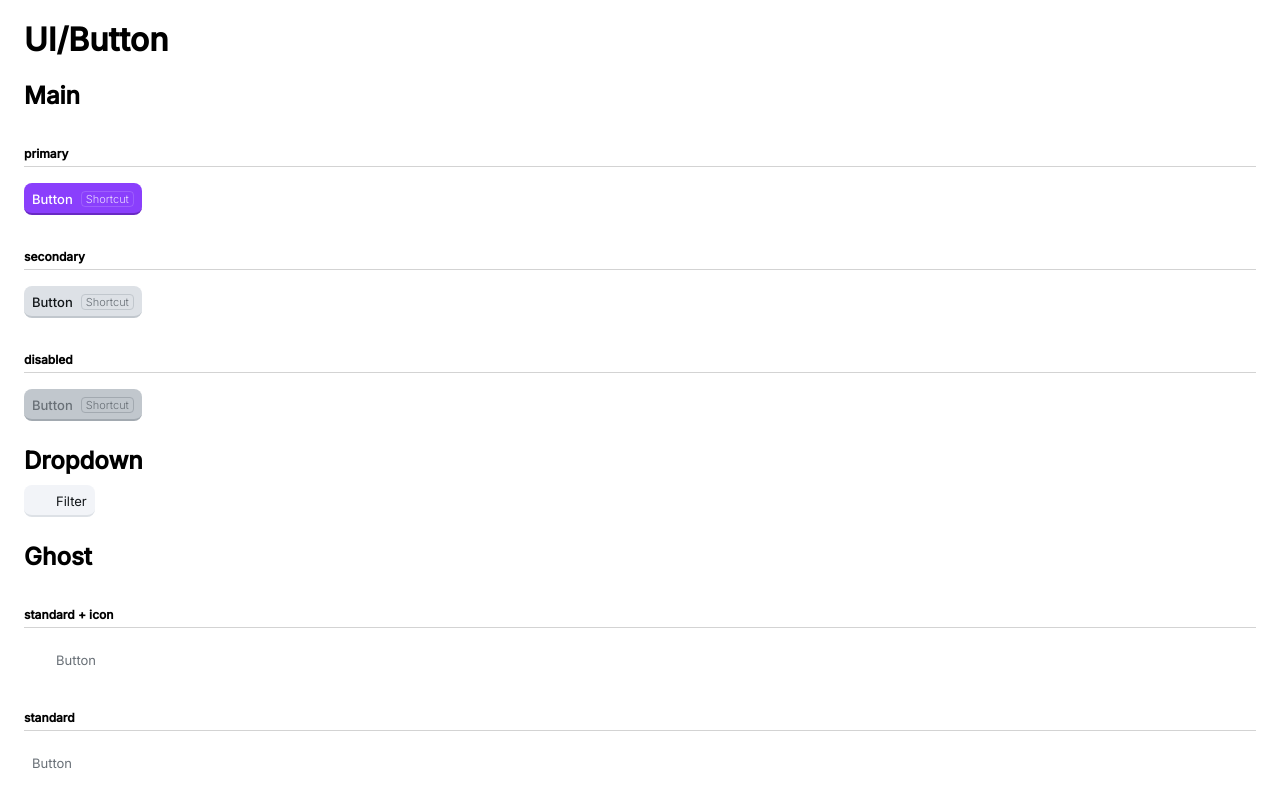
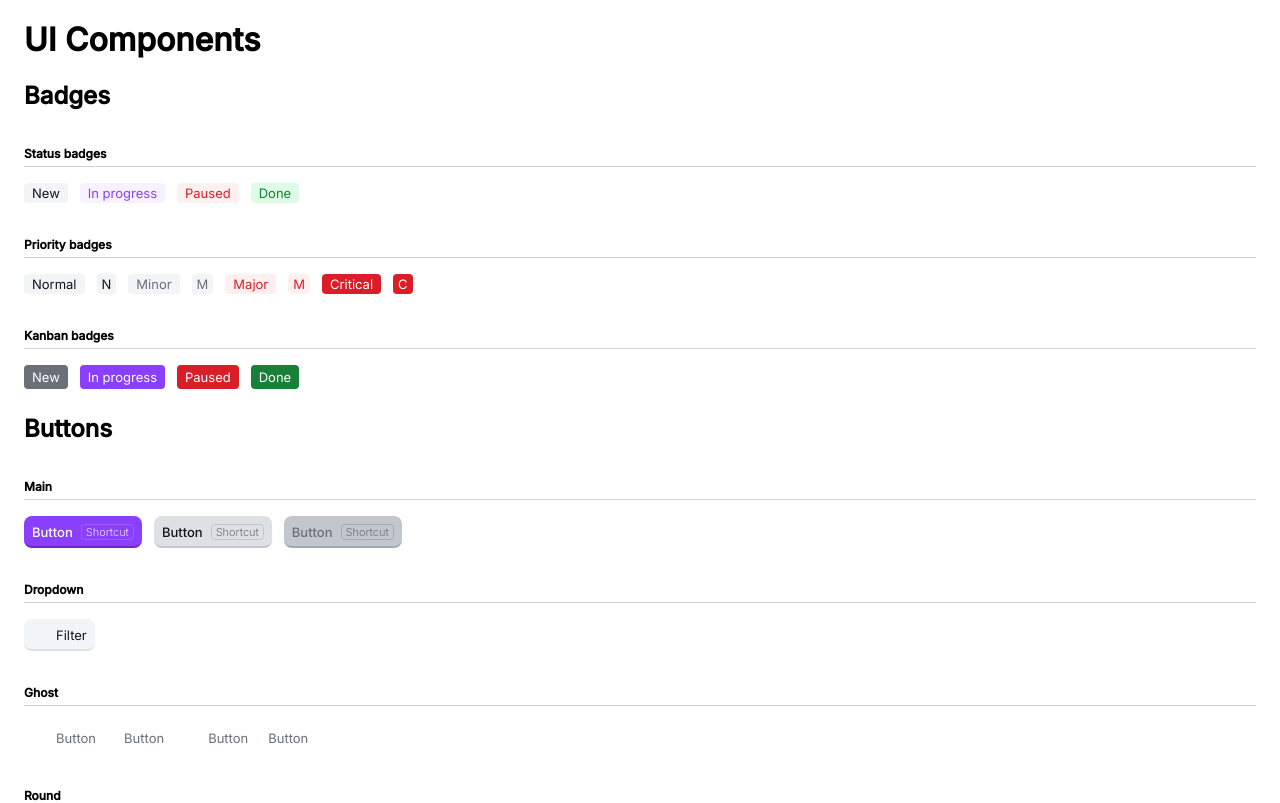
Before and after one commit to kdubrovsky/kanban-app, a React (Vite) app: page / in a window 1280 px wide. Shown: the top 803 px of the page. Built offline with nearby package versions, Linux system fonts and the light colour scheme.

Commit message:
Add badges on components page and rearrange html

```diff
--- a/src/App.jsx
+++ b/src/App.jsx
@@ -1,4 +1,5 @@
 import Button from "./components/ui/Button/Button"
+import Badge from "./components/ui/Badge/Badge";
 
 function App() {
 
@@ -6,12 +7,114 @@ function App() {
         console.log(`Click`);
     }
 
+    // type,                   // 'status', 'priority','kanban'
+    // priority,               // 'normal', 'minor', 'major', 'critical'
+    // status,                 // 'new', 'inprogress', 'paused', 'done'
+    // compact = false,
+    // title,                  // badge title
+
+
+
     return (
         <>
-            <h1>UI/Button</h1>
-            <div>
-                <h2>Main</h2>
-                <h3>primary</h3>
+            <h1>UI Components</h1>
+            <h2>Badges</h2>
+            <h3>Status badges</h3>
+            <div className="inline-group">
+                <Badge
+                    type='status'
+                    status='new'
+                    title='New'
+                />
+                <Badge
+                    type='status'
+                    status='inprogress'
+                    title='In progress'
+                />
+                <Badge
+                    type='status'
+                    status='paused'
+                    title='Paused'
+                />
+                <Badge
+                    type='status'
+                    status='done'
+                    title='Done'
+                />
+            </div>
+            <h3>Priority badges</h3>
+            <div className="inline-group">
+                <Badge
+                    type='priority'
+                    priority='normal'
+                    title='Normal'
+                />
+                <Badge
+                    type='priority'
+                    priority='normal'
+                    title='Normal'
+                    compact={true}
+                />
+                <Badge
+                    type='priority'
+                    priority='minor'
+                    title='Minor'
+                />
+                <Badge
+                    type='priority'
+                    priority='minor'
+                    title='Minor'
+                    compact={true}
+                />
+                <Badge
+                    type='priority'
+                    priority='major'
+                    title='Major'
+                />
+                <Badge
+                    type='priority'
+                    priority='major'
+                    title='Major'
+                    compact={true}
+                />
+                <Badge
+                    type='priority'
+                    priority='critical'
+                    title='Critical'
+                />
+                <Badge
+                    type='priority'
+                    priority='critical'
+                    title='Critical'
+                    compact={true}
+                />
+            </div>
+            <h3>Kanban badges</h3>
+            <div className="inline-group">
+                <Badge
+                    type='kanban'
+                    status='new'
+                    title='New'
+                />
+                <Badge
+                    type='kanban'
+                    status='inprogress'
+                    title='In progress'
+                />
+                <Badge
+                    type='kanban'
+                    status='paused'
+                    title='Paused'
+                />
+                <Badge
+                    type='kanban'
+                    status='done'
+                    title='Done'
+                />
+            </div>
+            <h2>Buttons</h2>
+            <h3>Main</h3>
+            <div className="inline-group">
                 <Button
                     style='main'
                     priority='primary'
@@ -19,7 +122,6 @@ function App() {
                     onClick={dummyHandler}
                     title='Button'
                 />
-                <h3>secondary</h3>
                 <Button
                     style='main'
                     priority='secondary'
@@ -27,7 +129,6 @@ function App() {
                     onClick={dummyHandler}
                     title='Button'
                 />
-                <h3>disabled</h3>
                 <Button
                     style='main'
                     priority='secondary'
@@ -36,28 +137,27 @@ function App() {
                     title='Button'
                     disabled={true}
                 />
-                <h2>Dropdown</h2>
+            </div>
+            <h3>Dropdown</h3>
             <Button
                 style='dropdown'
                 icon='filter'
                 onClick={dummyHandler}
                 title='Filter'
             />
-                <h2>Ghost</h2>
-                <h3>standard + icon</h3>
+            <h3>Ghost</h3>
+            <div className="inline-group">
                 <Button
                     style='ghost'
                     icon='fake'
                     onClick={dummyHandler}
                     title='Button'
                 />
-                <h3>standard</h3>
                 <Button
                     style='ghost'
                     onClick={dummyHandler}
                     title='Button'
                 />
-                <h3>small + icon</h3>
                 <Button
                     style='ghost'
                     size='small'
@@ -65,22 +165,29 @@ function App() {
                     onClick={dummyHandler}
                     title='Button'
                 />
-                <h3>small</h3>
+
                 <Button
                     style='ghost'
                     size='small'
                     onClick={dummyHandler}
                     title='Button'
                 />
-                <h2>Round</h2>
-                <h3>standard primary</h3>
+            </div>
+
+            <h3>Round</h3>
+            <div className="inline-group">
                 <Button
                     style='round'
                     priority='primary'
                     icon='fake'
                     onClick={dummyHandler}
                 />
-                <h3>small primary</h3>
+                <Button
+                    style='round'
+                    priority='secondary'
+                    icon='fake'
+                    onClick={dummyHandler}
+                />
                 <Button
                     style='round'
                     priority='primary'
@@ -88,14 +195,6 @@ function App() {
                     icon='fake'
                     onClick={dummyHandler}
                 />
-                <h3>standard secondary</h3>
-                <Button
-                    style='round'
-                    priority='secondary'
-                    icon='fake'
-                    onClick={dummyHandler}
-                />
-                <h3>small secondary</h3>
                 <Button
                     style='round'
                     priority='secondary'
```
Lines whose indentation alone changed are shown as unchanged.
